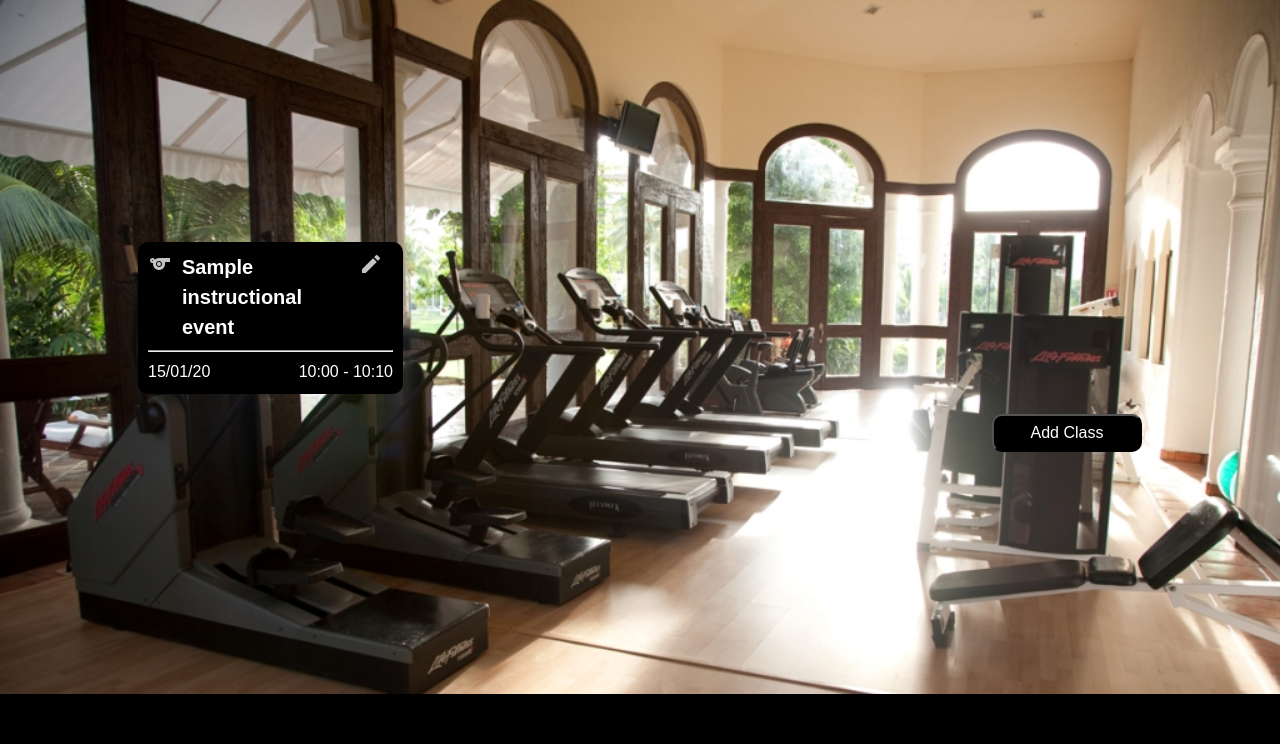
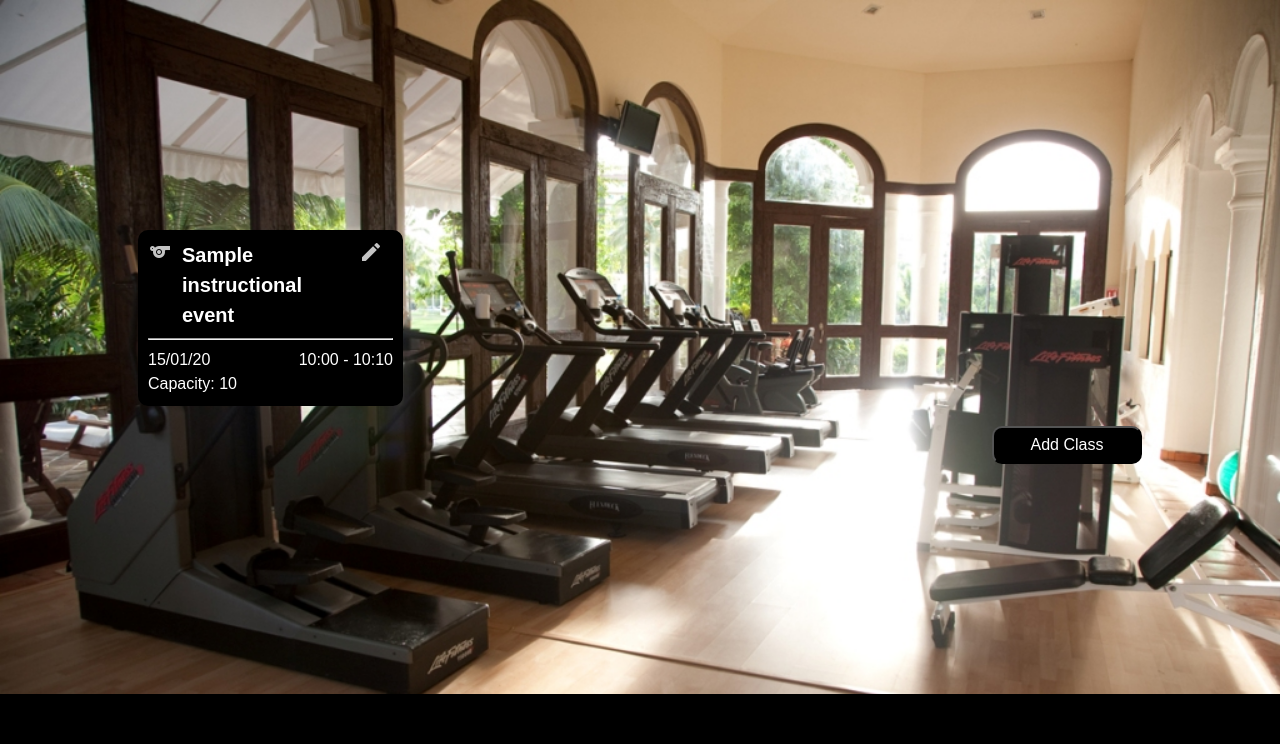
Before and after one commit to douglasrusse11/gym_project, a Flask app: page /classes in a window 1280 px wide. Shown: the part 56-800 px from the top of the page. Run offline with Flask 2, Linux system fonts and the light colour scheme; a database or web service that is not in the repository returns one stand-in record (values such as "Sample title"); some libraries are stand-ins or nearby versions.

Commit message:
updates classes/show_all_upcoming template to show capacity

```diff
--- a/static/css/style.css
+++ b/static/css/style.css
@@ -96,7 +96,7 @@ main {
     display: flex;
 }
 
-.individual-container-details {
+.class-time {
     display: flex;
     justify-content: space-between;
 }
--- a/templates/classes/show_all_upcoming.html
+++ b/templates/classes/show_all_upcoming.html
@@ -23,8 +23,11 @@
             </div>
             <hr>
             <div class="individual-container-details">
-                <p>{{ instructional_event.time.__format__('%d/%m/%y') }}</p>
-                <p>{{ instructional_event.time.__format__('%H:%M') }} - {{ instructional_event.end_time().__format__('%H:%M') }}</p>
+                <div class="class-time">
+                    <p>{{ instructional_event.time.__format__('%d/%m/%y') }}</p>
+                    <p>{{ instructional_event.time.__format__('%H:%M') }} - {{ instructional_event.end_time().__format__('%H:%M') }}</p>
+                </div>
+                <p>Capacity: {{ instructional_event.capacity }}</p>
             </div>
         </div>
     {% endfor %}
```
